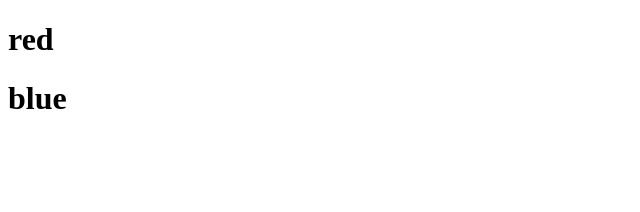
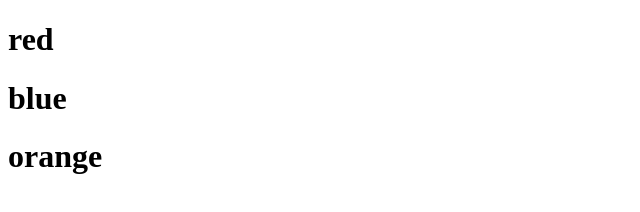
Before and after one commit to kavinpradheep/laboswd, a plain HTML site: page index.html in a window 1280 px wide. Shown: the whole page, without its empty margins (0-640 px from the left). Drawn offline with Linux system fonts and the light colour scheme.

Commit message:
https://github.com/kavinpradheep/fitdemo.git

```diff
--- a/index.html
+++ b/index.html
@@ -9,5 +9,6 @@
 <body>
     <h1>red</h1>
     <h1>blue</h1>
+    <h1>orange</h1>
 </body>
 </html>
```
